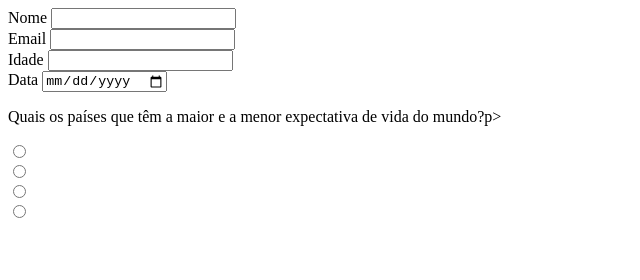
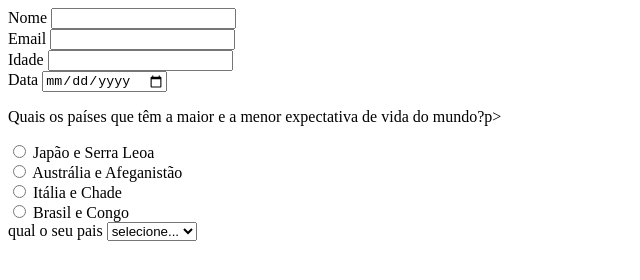
Before and after one commit to ingridramalho/aulas, a plain HTML site: page 1_FORMULARIOS/4_atividade/index.html in a window 1280 px wide. Shown: the whole page, without its empty margins (0-640 px from the left). Drawn offline with Linux system fonts and the light colour scheme.

Commit message:
tarefa dia 29

```diff
--- a/1_FORMULARIOS/4_atividade/index.html
+++ b/1_FORMULARIOS/4_atividade/index.html
@@ -31,24 +31,32 @@
 
                 <div>
                     <input type="radio" id="opcao1">
-                    <label for="Japão e Serra Leoa"></label>
+                    <label for="opcao1">Japão e Serra Leoa</label>
                 </div>
 
                 <div>
                     <input type="radio" id="opcao2">
-                    <label for=" Austrália e Afeganistão"></label>
+                    <label for="opcao2 ">Austrália e Afeganistão</label>
                 </div>
 
                 <div>
                     <input type="radio" id="opcao3">
-                    <label for="Itália e Chade"></label>
+                    <label for="opcao3">Itália e Chade</label>
                 </div>
 
                 <div>
                     <input type="radio" id="opcao4">
-                    <label for=" Brasil e Congo"></label>
+                    <label for="opcao4"> Brasil e Congo</label>
+
                 </div>
-
+                <label for="pais">qual o seu pais</label>
+                <select name="pais" id="pais">
+                <option disabled selected>selecione...</option>
+                <option value="brasil">Brasil</option>
+                <option value="eua">EUA</option>
+                <option value="Italia">Italia</option>
+                <option value="alemanha">Alemanha</option>
+                </select>
             </div>
         </form>
     </body>
```
